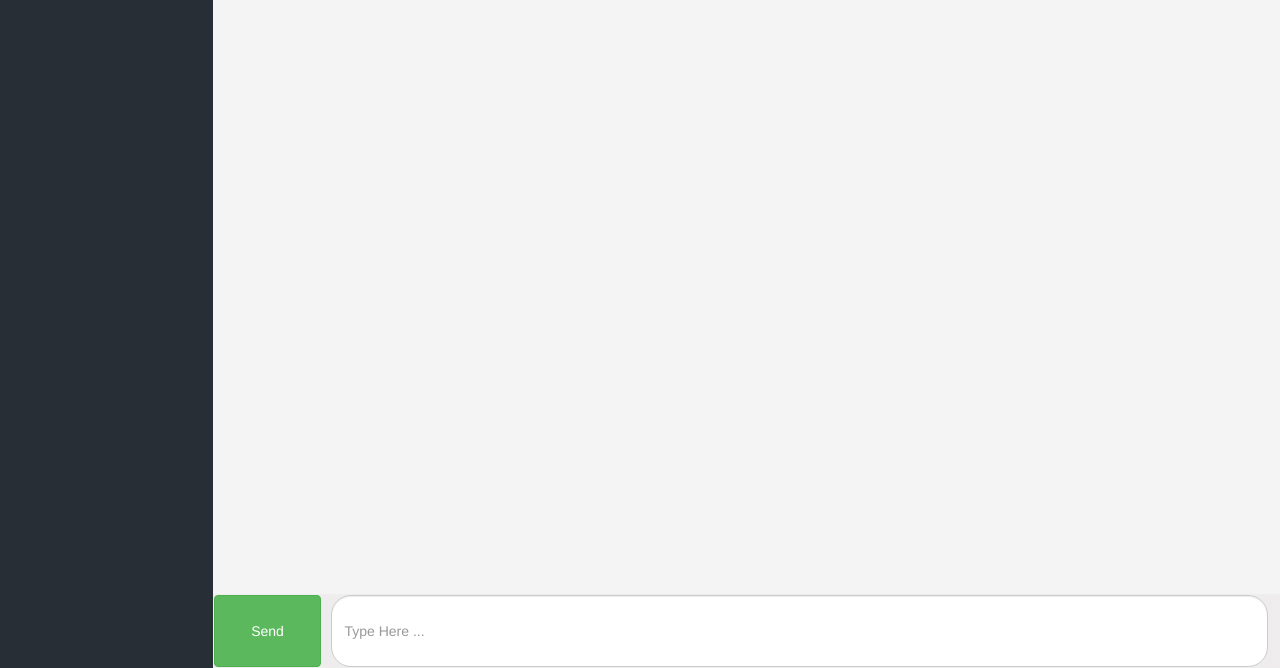
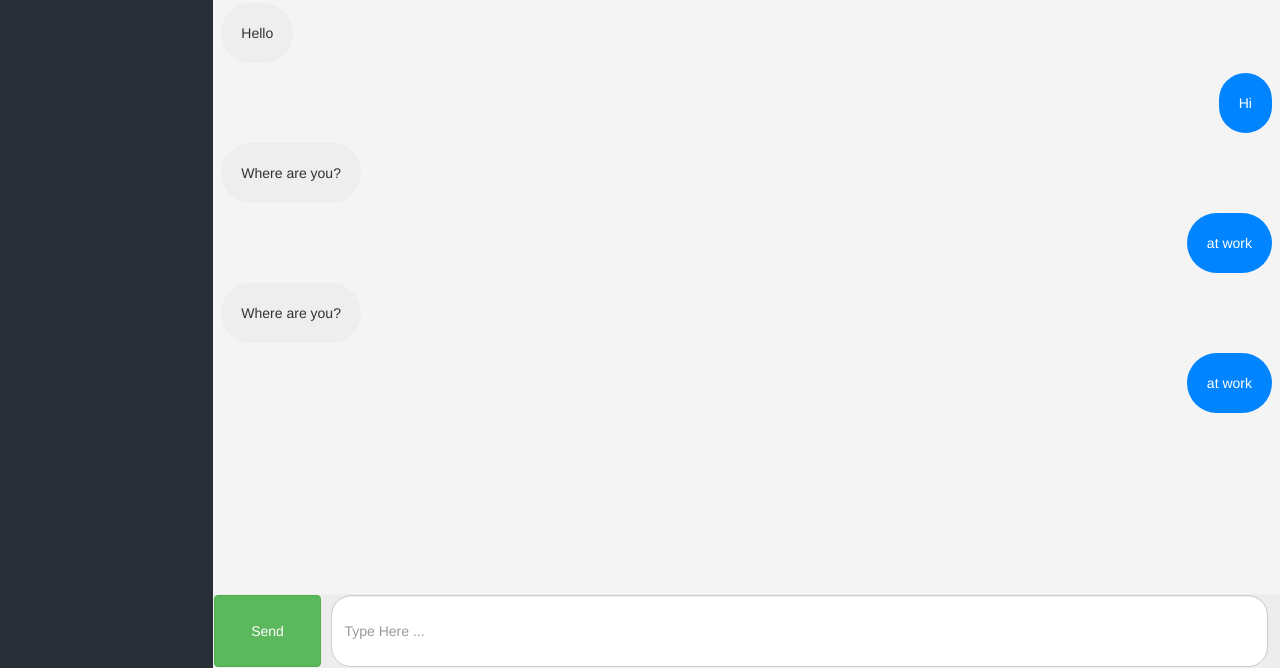
Before and after one commit to MeshalALbshry/Chat-UI, a plain HTML site: page index.html in a window 1280 px wide. Shown: the part 132-800 px from the top of the page. Drawn offline with nearby package versions, Linux system fonts and the light colour scheme.

Commit message:
Add Massage Design

```diff
--- a/chat.css
+++ b/chat.css
@@ -3,7 +3,6 @@ nav {
     border-radius: 0 !important;
     margin-bottom: 0 !important;
 }
-
 
 /* ------------ Chat Menu ------------ */
 #chat-menu{
@@ -21,10 +20,10 @@ nav {
 }
 
 
-/* Input Massage */
+/* Input Massage Div */
 #input-massage-div{
-    position: absolute;
-    bottom: 0;
+    /* position: absolute;
+    bottom: 0; */
     background: #EEECEC;
     border: 1px solid ;
     border-color: #EFEEEE;
@@ -46,15 +45,47 @@ nav {
     border-radius: 20px !important;
     margin-left: 11%;
 }
+/* End Input Masssage Div */
 
 #who-talk{
     background: #0084FE;
-    position: absolute;
+    /* position: relative; */
     height: 10%;
     width: 100%;
 }
-#text-who-talk{
+#text-who-talk {
     color: white;
-    margin-left: 50px;
+    margin-top: 0 !important;
 }
+
+#massages{
+    height: 80%;
+    overflow: scroll;
+}
+/* Massages in the box */
+.msg-ui{
+    list-style: none;
+    margin: 0;
+    padding: 0;
+  }
+  .msg-ui li{
+    display:inline-block;
+    clear: both;
+    padding: 20px;
+    border-radius: 30px;
+    margin-bottom: 5px;
+    margin-top: 5px;
+  }
+  .him{
+    background: #eee;
+    float: left;
+    margin-left:8px;
+  }
+  .me{
+    float: right;
+    background: #0084ff;
+    color: #fff;
+    margin-right:8px;
+  }
+
 /* ------------ End Chat Window ------------ */
--- a/index.html
+++ b/index.html
@@ -32,6 +32,18 @@
         <div id="who-talk">
             <h1 id="text-who-talk">Who Talk</h1>
         </div>
+
+        <div id="massages">
+            <ul class="msg-ui">
+                <li class="him">Hello</li>
+                <li class="me">Hi</li>
+                <li class="him">Where are you?</li>
+                <li class="me">at work</li>
+                <li class="him">Where are you?</li>
+                <li class="me">at work</li>
+            </ul>
+        </div>
+
         <div id="input-massage-div">
             <!-- Input Masssage Dive -->
             <button id="btn-send" class="btn btn-success">Send</button>
```
